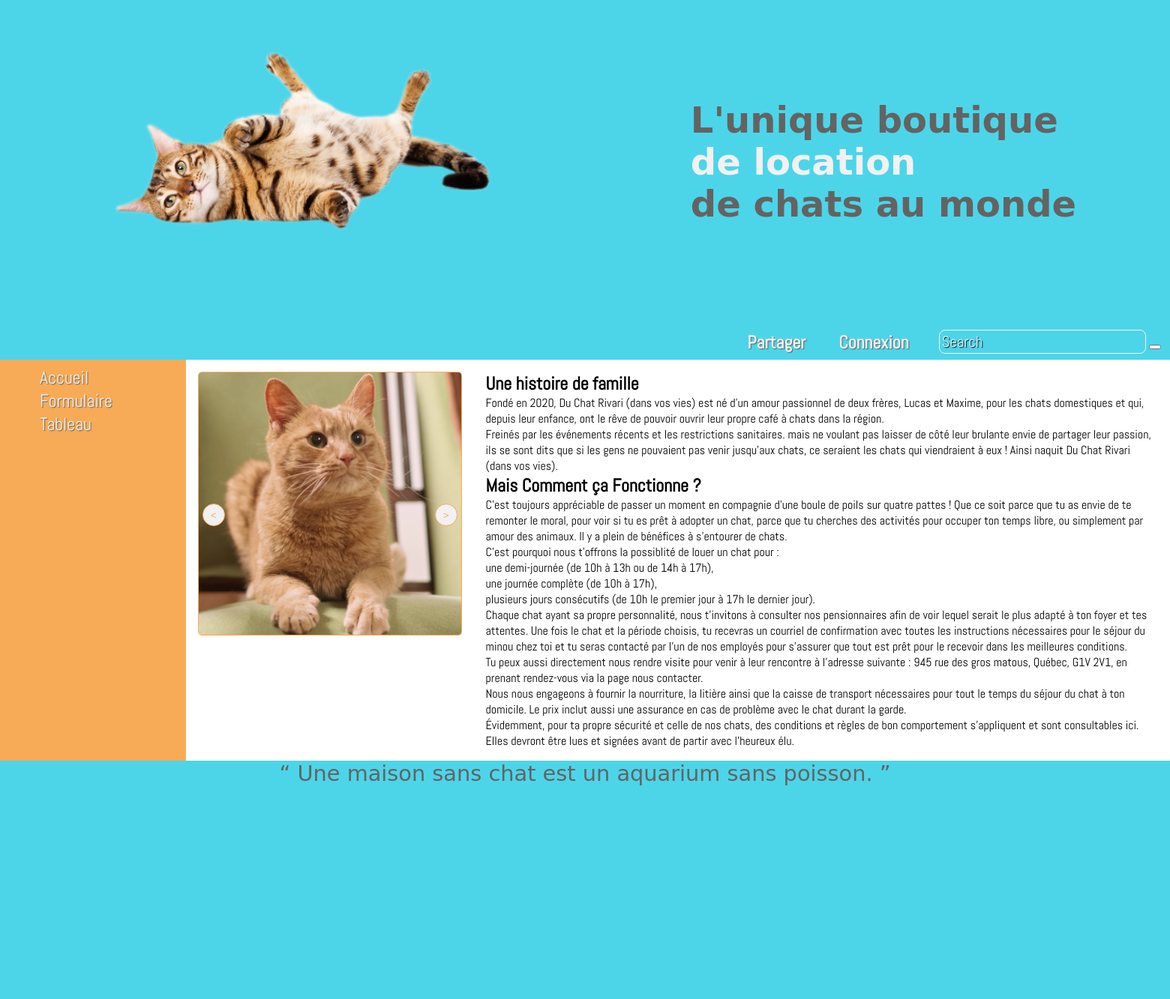
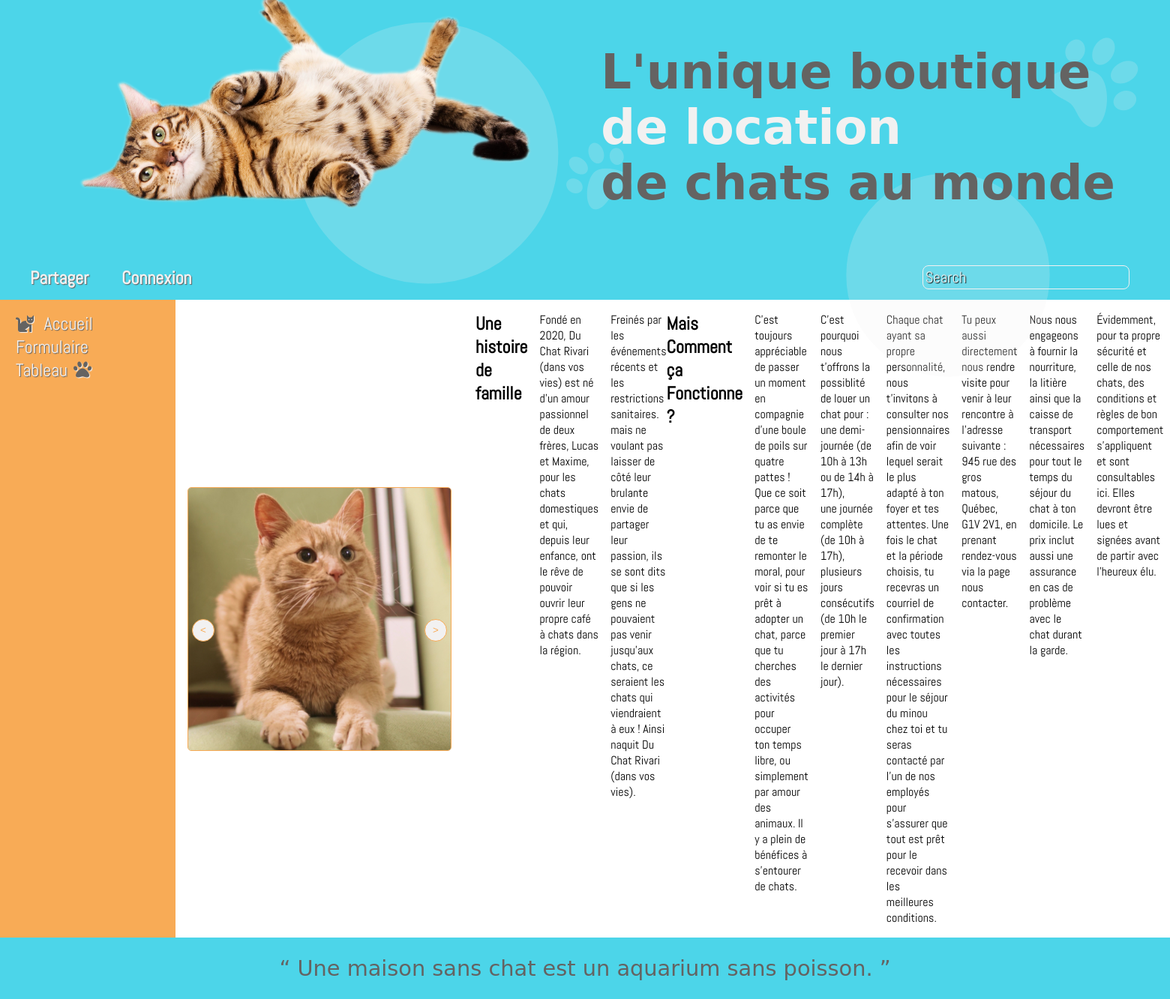
Before and after one commit to Ravencypher/integration-tp1, a Flask app: page / in a window 1560 px wide. Shown: the whole page at 75% size. Before the commit the page ends 1048 px from the top, so only its background shows below. Run offline with Flask 2, Linux system fonts and the light colour scheme; some libraries are stand-ins or nearby versions; some web fonts are replaced.

Commit message:
Ajout du CSS de miss Em

```diff
--- a/static/css/styles.css
+++ b/static/css/styles.css
@@ -13,38 +13,108 @@ a{
     text-decoration:none;
 }
 header{
-    height:60vh;
+    height:50vh;
     width:100%;
     display: flex;
     align-items: center;
     flex-direction:column;
     justify-content: center;
     background-color:var(--bleu);
+    position:relative;
+
+}
+header::before{
+    content: '\f111';
+    color: var(--gris-c);
+    font-size:22.5rem;
+    font-family: "Font Awesome 5 Free";
+    font-weight: 900;
+    position:absolute;
+    top:2%;
+    left:25%;
+    opacity:0.2;
+    z-index:0;
+}
+header::after{
+    content: '\f111';
+    color: var(--gris-c);
+    font-size:17.5rem;
+    font-family: "Font Awesome 5 Free";
+    font-weight: 900;
+    position:absolute;
+    bottom:-30%;
+    right:10%;
+    opacity:0.2;
+    z-index:0;
 }
 header div:first-child {
     display: flex;
-    justify-content: space-around;
+    justify-content: space-evenly;
     align-items: center;
-    height:90%;
+    height:85%;
+    z-index:1;
 }
 header div:first-child  img{
-    width:35%;
+    width:42%;
 }
 header div:first-child  h1{
     font-family: 'Averia Sans Libre', cursive;
     color: var(--gris-f);
-    font-size:3rem;
+    font-size:4rem;
+    position:relative;
+    z-index:1;
+}
+header div:first-child  h1::before{
+    content: '\f1b0';
+    color: var(--gris-c);
+    font-size:7.5rem;
+    font-family: "Font Awesome 5 Free";
+    font-weight: 900;
+    position:absolute;
+    top:-8%;
+    right:-5%;
+    opacity:0.2;
+    z-index:-1;
+    transform: rotate(45deg);
+}
+header div:first-child  h1::after{
+    content: '\f1b0';
+    color: var(--gris-c);
+    font-size:5.5rem;
+    font-family: "Font Awesome 5 Free";
+    font-weight: 900;
+    position:absolute;
+    bottom:0%;
+    left:-7%;
+    opacity:0.2;
+    z-index:-1;
+    transform: rotate(-35deg);
 }
 header div:first-child  h1 span{
     color:var(--gris-c);
 }
 header div:last-child{
     width:100%;
-    height:10%;
+    height:15%;
+    display:flex;
+    justify-content:space-between;
+    /* margin-right:0.5rem; */
+    align-items:center;
+    z-index:1;
+    position:relative;
+}
+header div:last-child div:first-child{
+    width:10%;
+    padding-left:0.8rem;
+}
+header div:last-child div:first-child img{
+    width:100%;
+    object-fit:contain;
+}
+header div:last-child div:last-child{
+    width:90%;
     display:flex;
     justify-content:flex-end;
-    margin-right:1.5rem;
-    align-items:center;
 }
 header div:last-child ul li{
     display: inline-block;
@@ -65,11 +135,24 @@ header form input{
     font-size: 1.3rem;
     color: var(--gris-c);
 }
+header form input:focus{
+    background: var(--orange);
+}
 header form input::placeholder {
     color: var(--gris-c);
     font-family: 'Abel', sans-serif;
     text-shadow:1px 1px 1px #000;
     opacity:0.9;
+}
+header form button{
+    padding: 0.2rem;
+    width:50px;
+    background:none;
+    border:none;
+}
+header form button i{
+    font-size:1.5rem;
+    color:var(--gris-c);
 }
 main{
     display:flex;
@@ -77,11 +160,20 @@ main{
 main section:first-child{
     width:15%;
     background-color:var(--orange);
-    padding:0.5rem;
+    padding:1rem;
     display:flex;
+    justify-content: center;
+}
+main section:first-child nav{
+    width:100%;
 }
 main section nav ul{
-    list-style-type: none;
+    list-style: none;
+    padding: 0;
+    margin: 0;
+}
+main section nav ul li{
+    display:block;
 }
 main section nav ul li a{
     color: var(--gris-c);
@@ -89,22 +181,101 @@ main section nav ul li a{
     padding:5px;
     font-family: 'Abel', sans-serif;
     text-shadow:1px 1px 1px var(--gris-f);
+    transition: all 0.5s;
+}
+main section nav ul li a:hover {
+    color: var(--gris-f);
+    text-shadow: 1px 1px 1px var(--gris-c);
+}
+main section nav ul li:first-child a::before{
+    content: '\f6be';
+    color: var(--gris-f);
+    font-size:1.5rem;
+    font-family: "Font Awesome 5 Free";
+    font-weight: 900;
+    padding-right:0.5rem;
+    text-shadow:1px 1px 1px var(--gris-c);
+    display:inline-block;
+}
+main section nav ul li:first-child a:hover::before{
+    display:inline-block;
+    animation:wobble 1s ease;
+}
+@keyframes wobble {
+    0%,100% {
+              transform: translateX(0%);
+              transform-origin: 50% 50%;
+    }
+    15% {
+              transform: translateX(-15px) rotate(-6deg);
+    }
+    30% {
+              transform: translateX(7.5px) rotate(6deg);
+    }
+    45% {
+              transform: translateX(-7.5px) rotate(-3.6deg);
+    }
+    60% {
+              transform: translateX(4.5px) rotate(2.4deg);
+    }
+    75% {
+              transform: translateX(-3px) rotate(-1.2deg);
+    }
+}
+main section nav ul li:last-child a:hover {
+    color: var(--bleu);
+    text-shadow: 1px 1px 1px var(--gris-f);
+}
+main section nav ul li:last-child a::after{
+    content: '\f1b0';
+    color: var(--gris-f);
+    font-size:1.5rem;
+    font-family: "Font Awesome 5 Free";
+    font-weight: 900;
+    padding-left:0.5rem;
+    text-shadow:1px 1px 1px var(--gris-c);
+    display:inline-block;
+    transition:all 0.8s;
+}
+main section nav ul li:last-child a:hover::after{
+    color: var(--bleu);
+    text-shadow:1px 1px 1px var(--gris-f);
+    transform:rotate(35deg);
 }
 main section:last-child{
     width:85%;
     background-color:var(--blanc);
-    /* bla */
     display:flex;
     flex-wrap: nowrap;
 }
 main section:last-child > div{
     padding:1rem;
     font-family: 'Abel', sans-serif;
+    display:flex;
+}
+main section:last-child div p{
+    margin-left:1rem;
+}
+/* MEDIAQUERIES */
+@media (max-width:700px) {
+    header::before{
+        display:none;
+    }
+    header div:first-child  img{
+        display:none;
+    }
+     main section:first-child{
+    width:25%;
+    }
+    main section:last-child .container{
+        display:none;
+    }
 }
 /* CARROUSSEL */
 .container{
     max-width:350px;
     max-height:350px;
+    min-width:350px;
     margin:auto;
     border-radius:5px;
     position:relative;
@@ -122,23 +293,22 @@ main section:last-child > div{
 }
 .container img{
     max-width:350px;
-   /*  object-fit: cover; */
 }
-.btnL{
+.container button:first-of-type{
     position:absolute;
     top:50%;
     left:5px;
 }
-.btnR{
+.container button:last-of-type{
     position:absolute;
     top:50%;
     right:5px;
 }
 footer{
-    width:100%;
     background-color:var(--bleu);
     color:var(--gris-f);
     font-family: 'Averia Sans Libre', cursive;
     font-size:1.8rem;
     text-align:center;
+    padding:1.5rem;
 }
```
